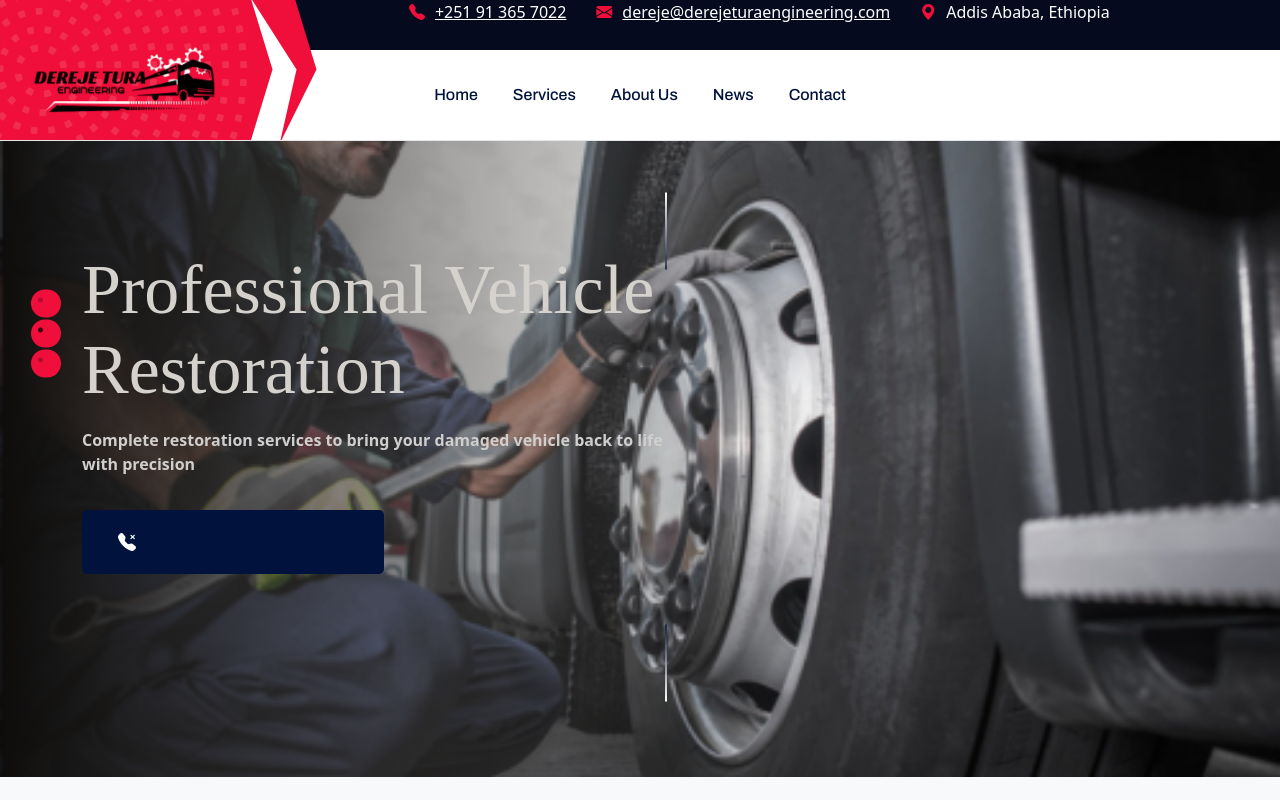
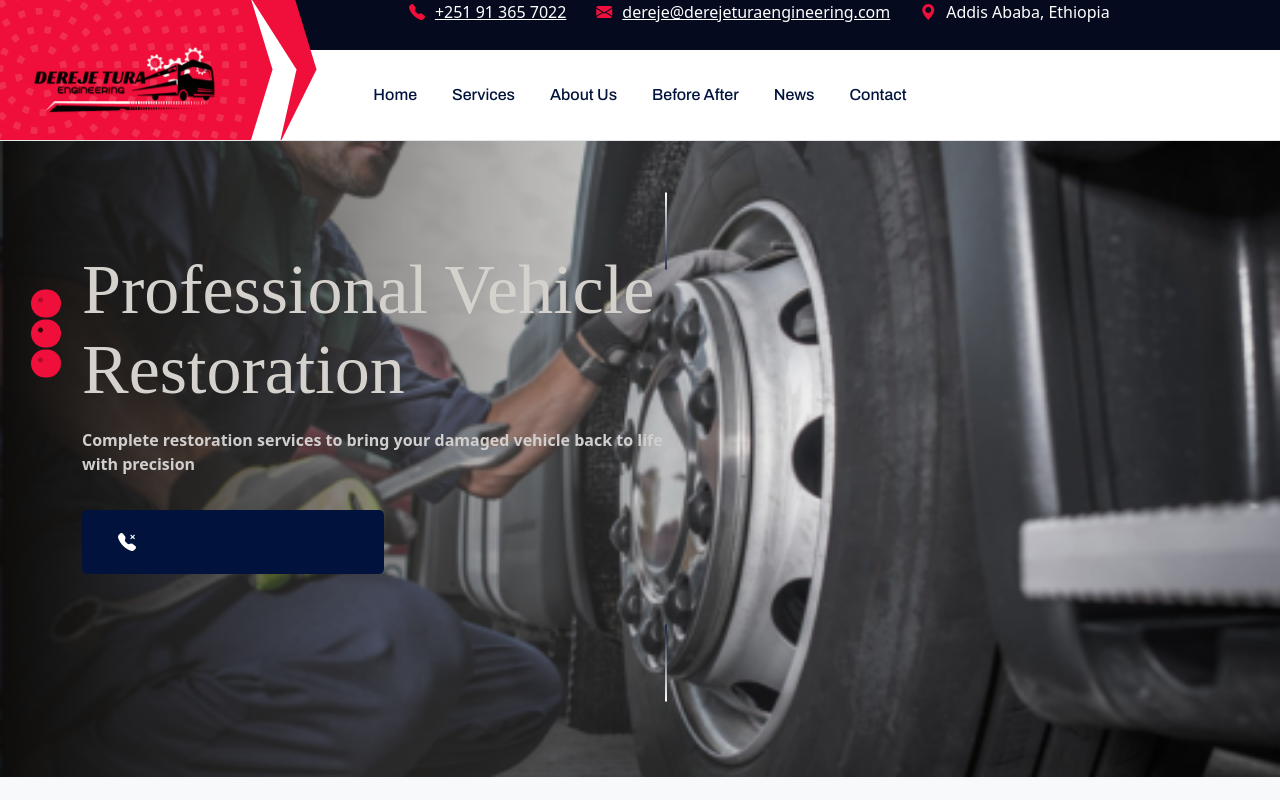
Before and after one commit to ZekariyasT/Dereje_final, a React (Vite) app in the folder Frontend/: page / in a window 1280 px wide. Shown: the top 800 px of the page. Built offline with nearby package versions, Linux system fonts and the light colour scheme; no server answers.

Commit message:
add to navigation

```diff
--- a/Frontend/src/pages/user/Components/Header/Nav.jsx
+++ b/Frontend/src/pages/user/Components/Header/Nav.jsx
@@ -1,5 +1,5 @@
-import DropDown from './DropDown';
-import { Link } from 'react-router-dom';
+import DropDown from "./DropDown";
+import { Link } from "react-router-dom";
 
 export default function Nav({ setMobileToggle }) {
   return (
@@ -10,13 +10,18 @@ export default function Nav({ setMobileToggle }) {
       <li>
         <Link to="/service" onClick={() => setMobileToggle(false)}>
           Services
-          </Link>
-
+        </Link>
       </li>
 
       <li>
-        <Link to="/About" onClick={() => setMobileToggle(false)}>About Us</Link>
-
+        <Link to="/About" onClick={() => setMobileToggle(false)}>
+          About Us
+        </Link>
+      </li>
+      <li>
+        <Link to="/BeforeAfterImage" onClick={() => setMobileToggle(false)}>
+          Before After
+        </Link>
       </li>
 
       <li>
```
